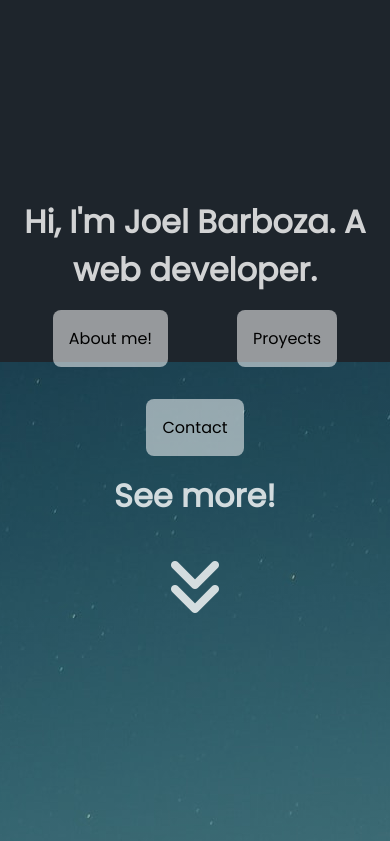
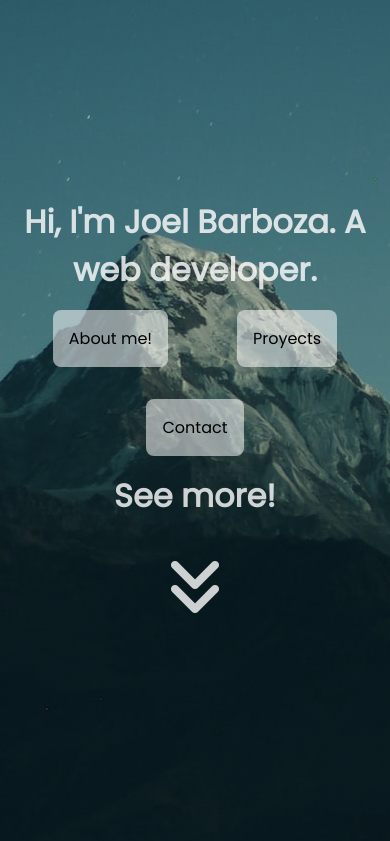
Before and after one commit to Bizancio1/Bizancio1.github.io, a plain HTML site: page index.html in a window 390 px wide. Shown: the top 841 px of the page. Drawn offline with Linux system fonts and the light colour scheme.

Commit message:
fixing address bar problem on mobile v1

```diff
--- a/style.css
+++ b/style.css
@@ -14,6 +14,12 @@ body {
 	align-items: center;
 	flex-direction: column;
 	max-width: 100vw;
+	position: fixed;
+
+
+}
+
+.container {
 	background-color: #212931;
 	background-image: url("../images/overlay.png"),
 	linear-gradient(0deg, rgba(0, 0, 0, 0.1), rgba(0, 0, 0, 0.1)),
@@ -22,17 +28,8 @@ body {
 	background-position: 60% center;
 	background-attachment: fixed;
 	background-repeat: no-repeat;
-}
-
-.container {
-	/*background: #212931;
-	background-image: url("../images/overlay.png"),
-	linear-gradient(0deg, rgba(0, 0, 0, 0.1), rgba(0, 0, 0, 0.1)),
-	url("./bg-img.jpg");
-	background-size: cover;
-	background-position: center;*/
 	text-align: center;
-	height: calc(100vh + 6rem);
+	height: calc(100% + 6rem);
 	width: 100%;
 	display: flex;
 	justify-content: center;
```
